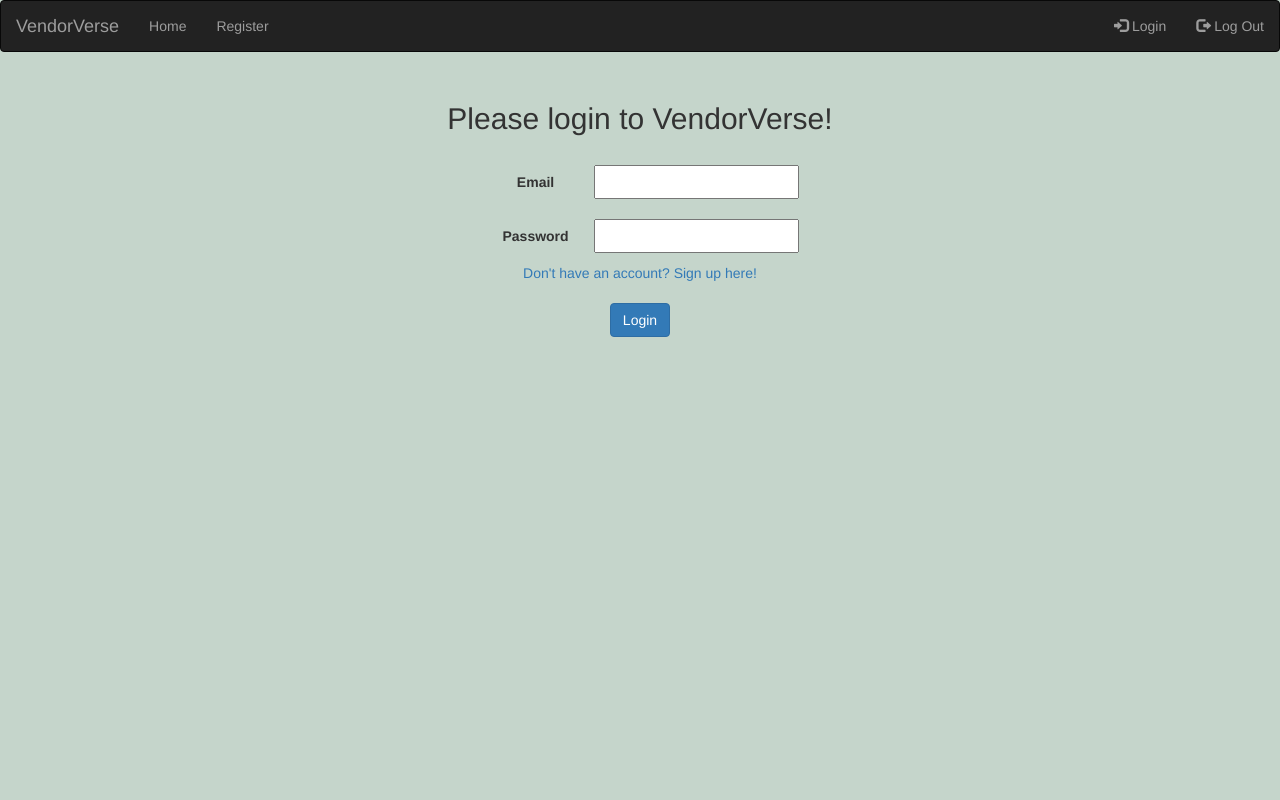
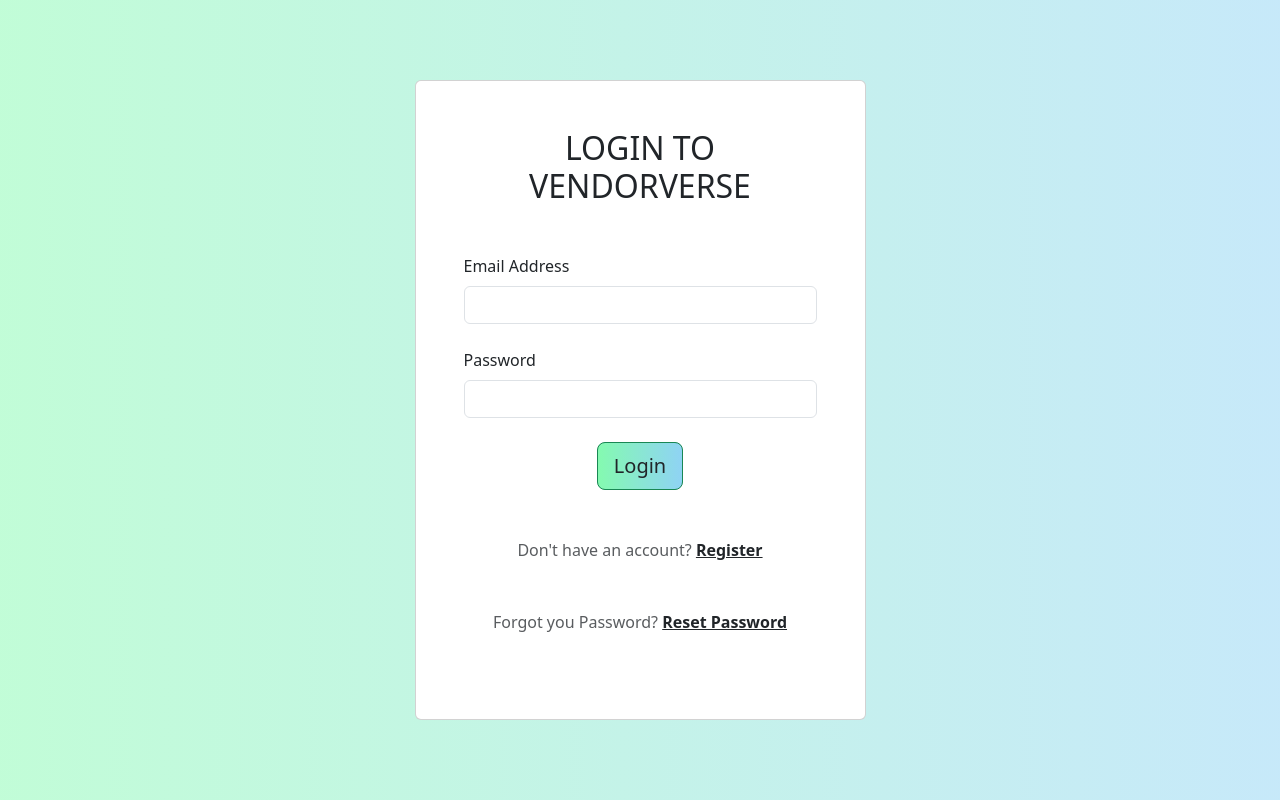
Before and after one commit to liamocc2003/VendorVerse, a Flask app: page /login in a window 1280 px wide. Run offline with Flask 3, Linux system fonts and the light colour scheme; some libraries are stand-ins or nearby versions.

Commit message:
Created Home Page, Login Page and Registration Page

```diff
--- a/app.py
+++ b/app.py
@@ -17,4 +17,4 @@ def register():
 
 @app.route('/home')
 def home():
-    return render_template('public_home_page.html')
+    return render_template('home_page.html')
--- a/static/script.js
+++ b/static/script.js
@@ -46,9 +46,6 @@ const myEvents = JSON.parse(localStorage.getItem('events')) || [
           close.addEventListener('click', () => {
             myModal.hide()
           })
-
-
-
         }
       }
     },
--- a/static/site.css
+++ b/static/site.css
@@ -17,6 +17,10 @@ body{
 	text-align: center;
 }
 
+.container{
+    height: 80%;
+}
+
 label {
     display: inline-block;
     width: 110px;
--- a/static/style.css
+++ b/static/style.css
@@ -2,6 +2,7 @@
 
 body {
     font-family: "Montserrat", sans-serif;
+    width: 100wh;
 }
 
 .cd__main{
@@ -16,12 +17,42 @@ body {
     width: 600px;
 }
 
+#about_us{
+    padding-top: 100px;
+}
+
+Select{
+    padding:2px;
+}
+
+.gradient-custom-3 {
+    /* fallback for old browsers */
+    background: #84fab0;
+
+    /* Chrome 10-25, Safari 5.1-6 */
+    background: -webkit-linear-gradient(to right, rgba(132, 250, 176, 0.5), rgba(143, 211, 244, 0.5));
+
+    /* W3C, IE 10+/ Edge, Firefox 16+, Chrome 26+, Opera 12+, Safari 7+ */
+    background: linear-gradient(to right, rgba(132, 250, 176, 0.5), rgba(143, 211, 244, 0.5))
+    }
+.gradient-custom-4 {
+    /* fallback for old browsers */
+    background: #84fab0;
+
+    /* Chrome 10-25, Safari 5.1-6 */
+    background: -webkit-linear-gradient(to right, rgba(132, 250, 176, 1), rgba(143, 211, 244, 1));
+
+    /* W3C, IE 10+/ Edge, Firefox 16+, Chrome 26+, Opera 12+, Safari 7+ */
+    background: linear-gradient(to right, rgba(132, 250, 176, 1), rgba(143, 211, 244, 1))
+    }
+
 #calendar {
     background: #fff;
-    max-width: 1000px;
+    min-height: 390px;
+    min-width: 300px;
+    max-width: 800px;
     margin: 40px;
-    padding: 20px
-
+    padding: 20px;
 }
 
 #text_section{
@@ -104,7 +135,6 @@ body {
 
 .context-menu ul>li {
     display: block;
-    ;
     padding: 5px 15px;
     list-style-type: none;
     color: #333;
--- a/templates/login.html
+++ b/templates/login.html
@@ -2,60 +2,57 @@
 <html>
 <head>
     <meta charset="utf-8"/>
-    <link rel="stylesheet" type="text/css" href="{{ url_for('static', filename='site.css')}}"/>
     <title>Login to VendorVerse!</title>
 
-    <link rel="stylesheet" href="https://maxcdn.bootstrapcdn.com/bootstrap/3.4.1/css/bootstrap.min.css">
-    <script src="https://ajax.googleapis.com/ajax/libs/jquery/3.7.1/jquery.min.js" integrity="sha384-1H217gwSVyLSIfaLxHbE7dRb3v4mYCKbpQvzx0cegeju1MVsGrX5xXxAvs/HgeFs" crossorigin="anonymous"></script>
-    <script src="https://maxcdn.bootstrapcdn.com/bootstrap/3.4.1/js/bootstrap.min.js" integrity="sha384-aJ21OjlMXNL5UyIl/XNwTMqvzeRMZH2w8c5cRVpzpU8Y5bApTppSuUkhZXN0VxHd" crossorigin="anonymous"></script>
+    <link rel="stylesheet" href="./static/style.css">
 
-    <style>
-        body
-        {
-            background:#c5d5cb !important;
-        }
-    </style>
+    <link rel='stylesheet' href='https://cdn.jsdelivr.net/npm/bootstrap@5.3.0-alpha3/dist/css/bootstrap.min.css'>
+    <link rel='stylesheet' href='https://cdnjs.cloudflare.com/ajax/libs/font-awesome/5.15.4/css/all.min.css'>
+
 </head>
 
 <body>
+  <section class="vh-100">
+    <div class="mask d-flex align-items-center h-100 gradient-custom-3">
+      <div class="container vh-80">
+        <div class="row d-flex justify-content-center align-items-center h-100">
+          <div class="col-xs-12 col-sm-12 col-md-10 col-lg-6 col-xl-5">
+            <div class="card" style="height: 80vh;" style="border-radius: 15px;">
+              <div class="card-body p-5">
+              <h2 class="text-uppercase text-center mb-5">Login to VendorVerse</h2>
 
-    <nav class="navbar navbar-inverse">
-        <div class="container-fluid">
-          <div class="navbar-header">
-            <a class="navbar-brand" href="#">VendorVerse</a>
+              <form>
+
+                <div data-mdb-input-init class="form-outline mb-4">
+                  <label class="form-label" for="Email">Email Address</label>
+                  <input type="email" id="Email" class="form-control form-control-md" />
+                </div>
+
+                <div data-mdb-input-init class="form-outline mb-4">
+                  <label class="form-label" for="Password">Password</label>
+                  <input type="password" id="Password" class="form-control form-control-md" />
+                </div>
+
+                <div class="d-flex justify-content-center">
+                  <button  type="button" data-mdb-button-init
+                    data-mdb-ripple-init class="btn btn-success btn-block btn-lg gradient-custom-4 text-body">Login</button>
+                </div>
+
+                <p class="text-center text-muted mt-5 mb-0">Don't have an account? <a href="register"
+                  class="fw-bold text-body">Register</a></p>
+
+                <p class="text-center text-muted mt-5 mb-0">Forgot you Password? <a href="#"
+                    class="fw-bold text-body">Reset Password</a></p>
+
+              </form>
+
+            </div>
           </div>
-          <ul class="nav navbar-nav">
-            <li><a href="#">Home</a></li>
-            <li><a href="#">Register</a></li>
-          </ul>
-          <ul class="nav navbar-nav navbar-right">
-            <li><a href="#"><span class="glyphicon glyphicon-log-in"></span> Login</a></li>
-            <li><a href="#"><span class="glyphicon glyphicon-log-out"></span> Log Out</a></li>
-          </ul>
         </div>
-      </nav>
-    <div class="login">
-        <form>
-            <div class="form_element">
-                <h2>Please login to VendorVerse!</h2>
-                <br>
-                <label for="email">Email</label>
-                <input type="text" name="email" id="email"></input>
-            </div>
-            <div class="form_element">
-                <label for="password">Password</label>
-                <input name="password" id="password" type="password"></input>
-            </div>
-            <a href="register">Don't have an account? Sign up here!</a>
-            <br>
-            <br>
-            <button class="btn btn-primary">Login</button>
-        </form>
+      </div>
     </div>
-
-    <script src="https://cdn.jsdelivr.net/npm/@popperjs/core@2.11.8/dist/umd/popper.min.js" integrity="sha384-I7E8VVD/ismYTF4hNIPjVp/Zjvgyol6VFvRkX/vR+Vc4jQkC+hVqc2pM8ODewa9r" crossorigin="anonymous"></script>
-    <script src="https://cdn.jsdelivr.net/npm/bootstrap@5.3.3/dist/js/bootstrap.min.js" integrity="sha384-0pUGZvbkm6XF6gxjEnlmuGrJXVbNuzT9qBBavbLwCsOGabYfZo0T0to5eqruptLy" crossorigin="anonymous"></script>
-    <script src="https://cdn.jsdelivr.net/npm/bootstrap@5.3.3/dist/js/bootstrap.bundle.min.js" integrity="sha384-YvpcrYf0tY3lHB60NNkmXc5s9fDVZLESaAA55NDzOxhy9GkcIdslK1eN7N6jIeHz" crossorigin="anonymous"></script>
+  </div>
+</section>
 </body>
 
 </html>
```
Also changed, not shown: templates/home_page.html (added, +138 -0 lines), templates/public_home_page.html (deleted, +0 -142 lines), templates/register.html (+57 -20 lines).
